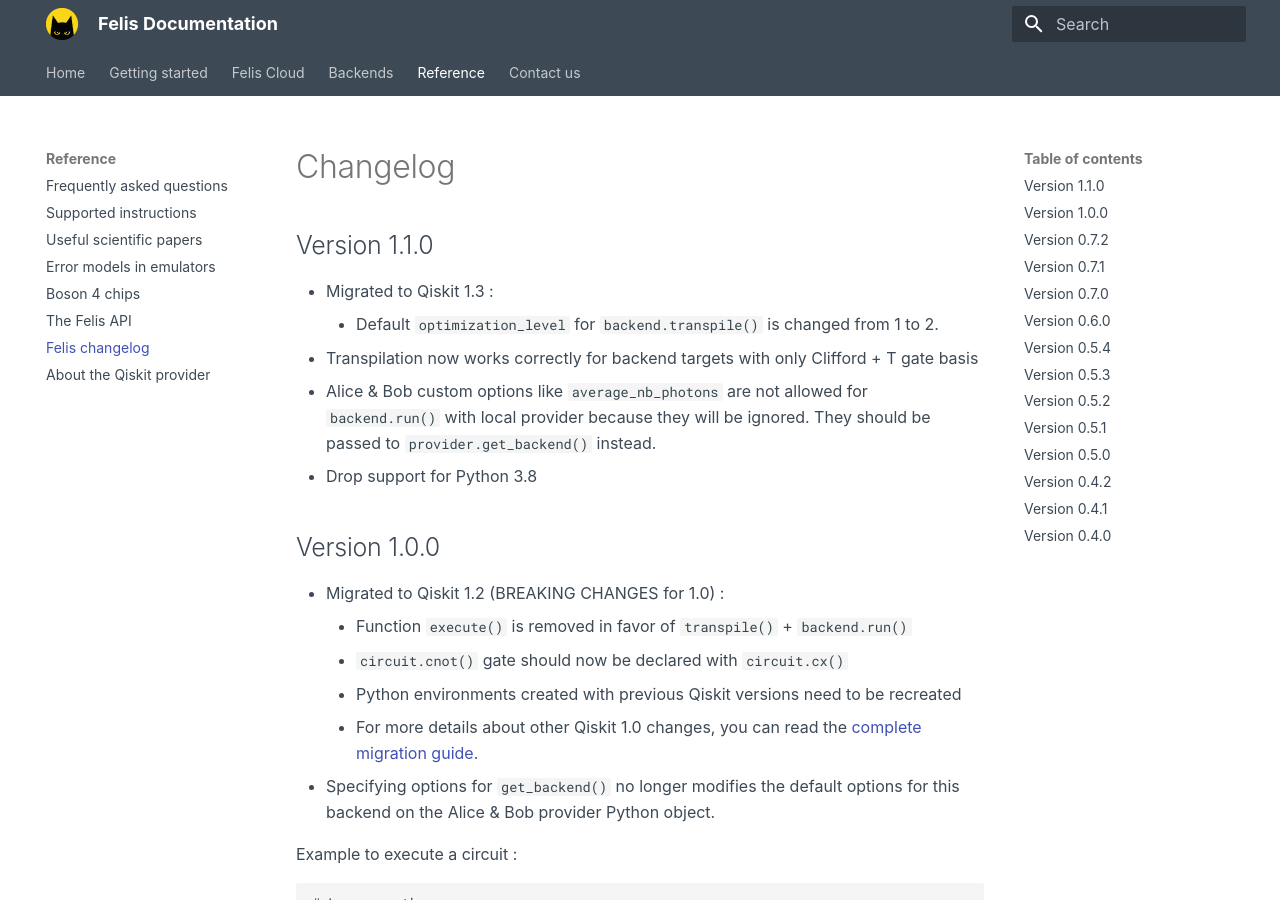
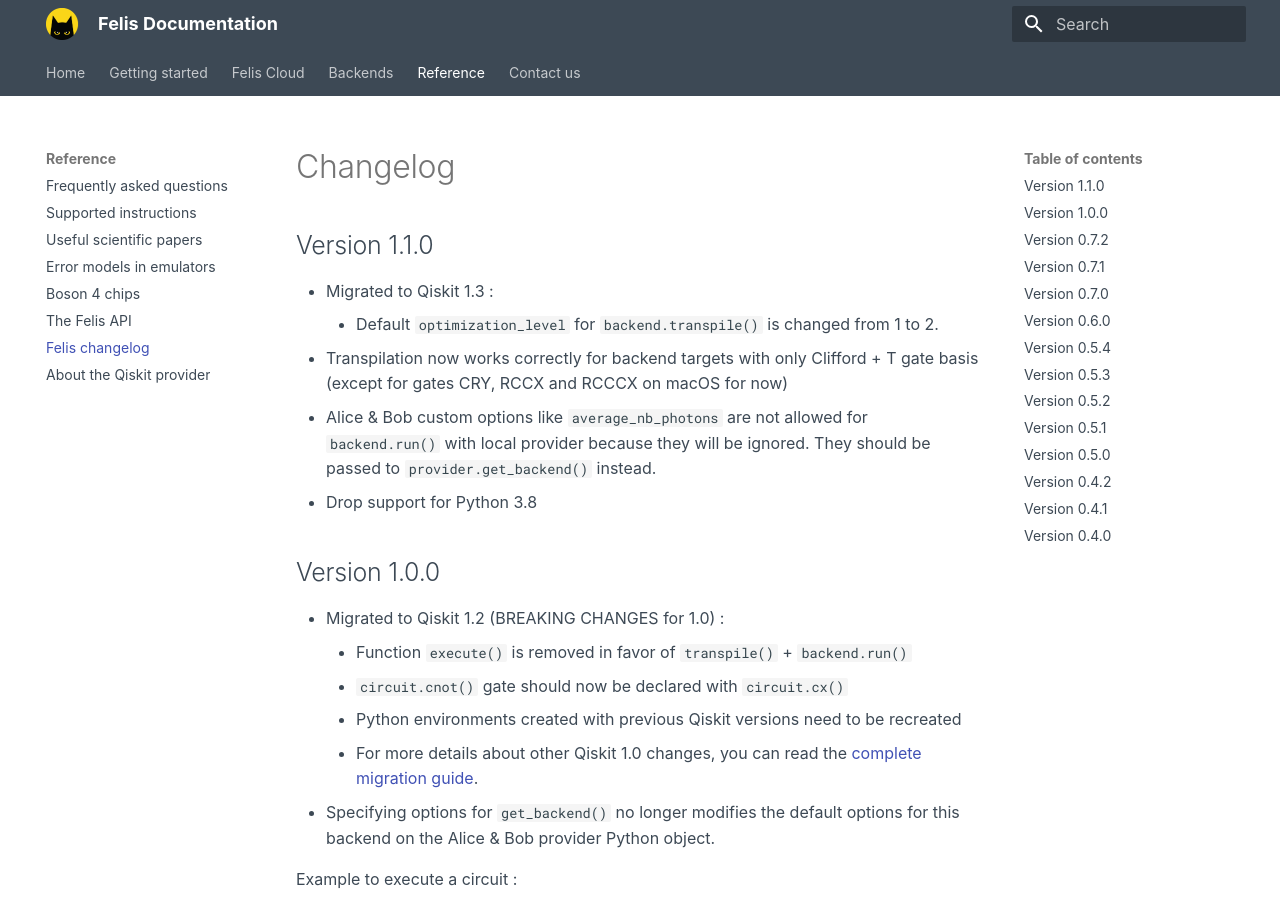
Before and after one commit to Alice-Bob-SW/felis, an MkDocs documentation site: the page built from docs/reference/changelog.md, in a window 1280 px wide and 900 px high. Built offline with MkDocs 1.6.1 and Material for MkDocs 9.7.7, drawn with Linux system fonts in a browser that asks for light colours.

Commit message:
fixup! docs: add changelog for version 1.1.0

```diff
--- a/docs/reference/changelog.md
+++ b/docs/reference/changelog.md
@@ -4,7 +4,7 @@
 
 - Migrated to Qiskit 1.3 :
     - Default `optimization_level` for `backend.transpile()` is changed from 1 to 2.
-- Transpilation now works correctly for backend targets with only Clifford + T gate basis
+- Transpilation now works correctly for backend targets with only Clifford + T gate basis (except for gates CRY, RCCX and RCCCX on macOS for now)
 - Alice & Bob custom options like `average_nb_photons` are not allowed for `backend.run()` with local provider because they will be ignored. They should be passed to `provider.get_backend()` instead.
 - Drop support for Python 3.8
 
```
